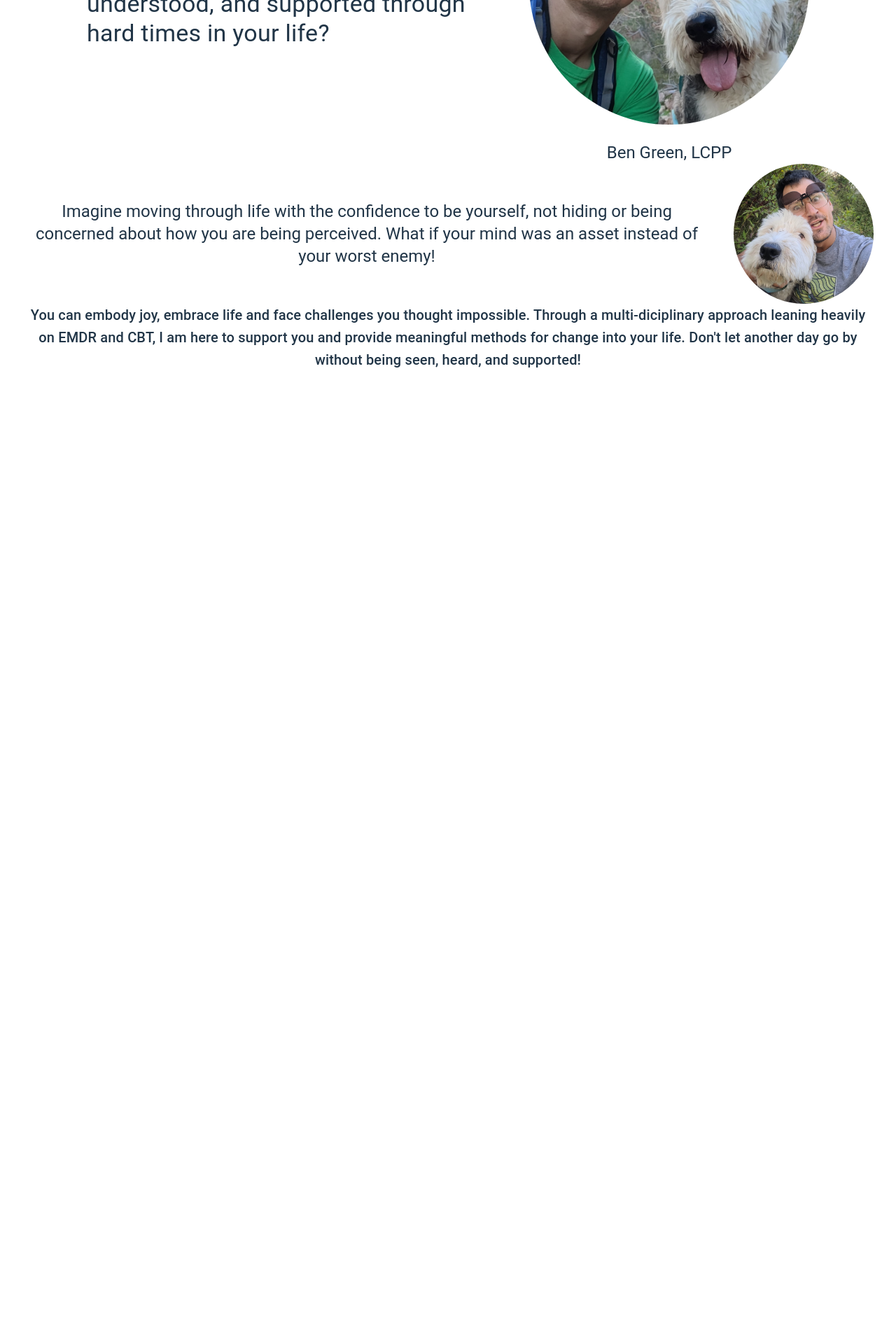
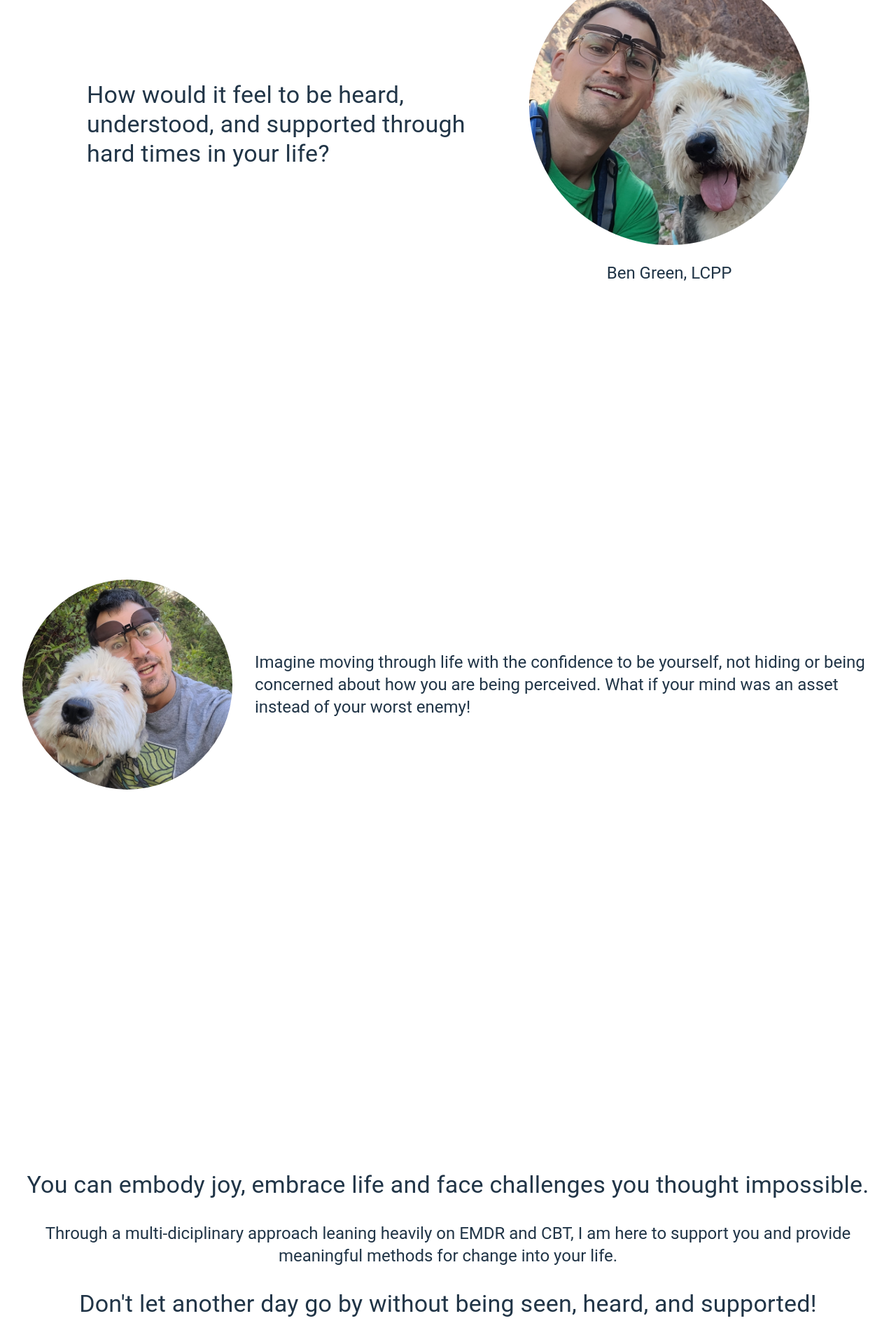
Before and after one commit to amandahussey/ben-g-therapy.com, a React (Vite) app in the folder ben-g-therapy.com/: page / in a window 1280 px wide. Shown: the part 254-2174 px from the top of the page at 70% size. Before the commit the page ends 816 px from the top, so only its background shows below. Built offline with nearby package versions, Linux system fonts and the light colour scheme.

Commit message:
vertical spacing

```diff
--- a/ben-g-therapy.com/src/App.tsx
+++ b/ben-g-therapy.com/src/App.tsx
@@ -7,7 +7,8 @@ import "./App.css";
 function App() {
   return (
     <Stack justifyContent="center" alignItems="center">
-      <Stack direction="row" alignItems="center" spacing={4}>
+      {/* Section 1 */}
+      <Stack direction="row" alignItems="center" spacing={4} minHeight="100vh">
         <Typography variant="h4" textAlign="left" maxWidth={600}>
           How would it feel to be heard, understood, and supported through hard
           times in your life?
@@ -18,27 +19,43 @@ function App() {
         </Stack>
       </Stack>
 
+      {/* Section 2 */}
       <Stack
         direction="row"
         alignItems="center"
         justifyContent="center"
         spacing={4}
+        minHeight="100vh"
       >
-        <Typography variant="h5">
+        <img src={benSilly} style={{ height: 300, borderRadius: "50%" }} />
+        <Typography variant="h5" textAlign="left">
           Imagine moving through life with the confidence to be yourself, not
           hiding or being concerned about how you are being perceived. What if
           your mind was an asset instead of your worst enemy!
         </Typography>
-        <img src={benSilly} style={{ height: 200, borderRadius: "50%" }} />
       </Stack>
 
-      <Typography variant="h6">
-        You can embody joy, embrace life and face challenges you thought
-        impossible. Through a multi-diciplinary approach leaning heavily on EMDR
-        and CBT, I am here to support you and provide meaningful methods for
-        change into your life. Don't let another day go by without being seen,
-        heard, and supported!
-      </Typography>
+      {/* Section 3 */}
+      <Stack
+        alignItems="center"
+        justifyContent="center"
+        minHeight="100vh"
+        spacing={4}
+      >
+        <Typography variant="h4">
+          You can embody joy, embrace life and face challenges you thought
+          impossible.
+        </Typography>
+        <Typography variant="h5">
+          Through a multi-diciplinary approach leaning heavily on EMDR and CBT,
+          I am here to support you and provide meaningful methods for change
+          into your life.
+        </Typography>
+
+        <Typography variant="h4">
+          Don't let another day go by without being seen, heard, and supported!
+        </Typography>
+      </Stack>
     </Stack>
   );
 }
```
